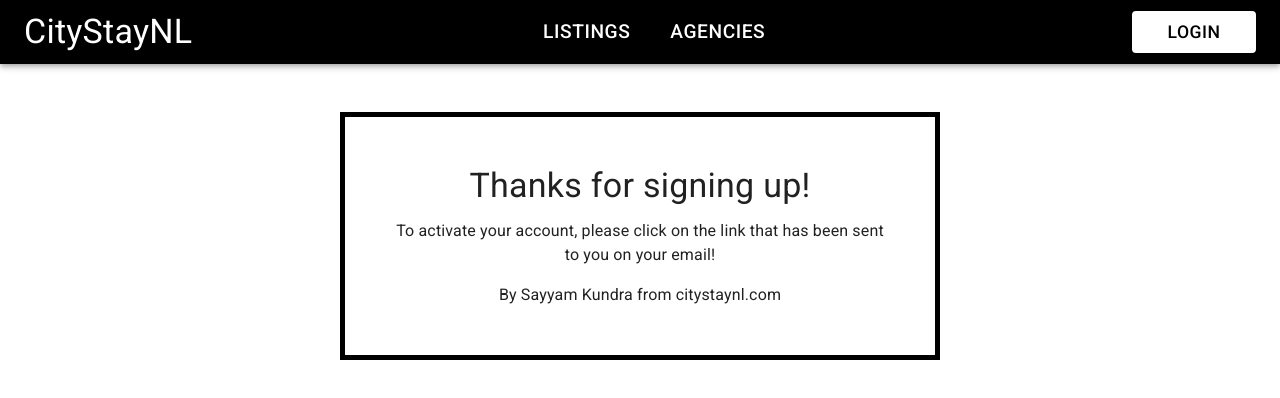
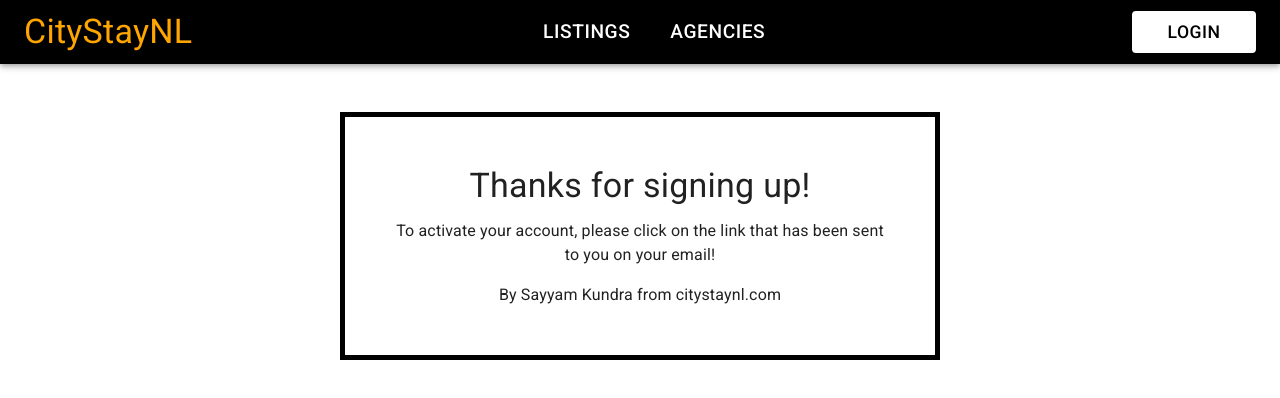
Before and after one commit to sayyam44/CityStay-Frontend, a React (Create React App) app: page /created in a window 1280 px wide. Shown: the top 398 px of the page. Built offline with nearby package versions, Linux system fonts and the light colour scheme.

Commit message:
frontend_updates

```diff
--- a/src/components/Header.js
+++ b/src/components/Header.js
@@ -105,11 +105,12 @@ function Header() {
                 {/* Logo */}
                 <Typography
                     variant="h4"
-                    sx={{ flexGrow: 1, cursor: "pointer" }}
+                    sx={{ flexGrow: 1, cursor: "pointer", color: "#FFA500" }}
                     onClick={() => navigate("/")}
                 >
-                    CityStayNL
+                    CityStay<span style={{ color: "#FFA500" }}>NL</span>
                 </Typography>
+
 
                 {/* Desktop Navigation */}
                 {!isMobile && (
--- a/src/components/ListingDetail.js
+++ b/src/components/ListingDetail.js
@@ -30,7 +30,7 @@ function ListingDetail() {
     //GlobalState--> Bringing data from parent component i.e. app.js
     const GlobalState = useContext(StateContext);
 
-    console.log(useParams());
+    // console.log(useParams());
     const params = useParams(); //useParams hook is used to get the
     //id of the particular agency from the url by using params.id
     const navigate = useNavigate();
@@ -115,14 +115,14 @@ function ListingDetail() {
             //here we are getting the id of the agency by params.id
             // using the useParams hook above
             `https://www.citystayinnl.com/api/listings/${params.id}/`);
-            console.log(response.data);
+            // console.log(response.data);
             //response.data holds all the data of the user who
             //is signed in and have clicked on add property button
             dispatch({
             type: 'catchListingInfo',
             listingObject: response.data});
             } catch(e){
-            console.log(e.response);
+            // console.log(e.response);
           }
         }
         GetListingInfo()
@@ -138,7 +138,7 @@ function ListingDetail() {
                 //here we are getting the id of the agency by params.id
                 // using the useParams hook above
                 `https://www.citystayinnl.com/api/profiles/${state.listingInfo.seller}/`);
-                console.log(response.data);
+                // console.log(response.data);
                 //response.data holds all the data of the user who
                 //is signed in and have clicked on add property button
                 dispatch({
@@ -150,7 +150,7 @@ function ListingDetail() {
                     type: 'loadingdone',
                 })
                 } catch(e){
-                console.log(e.response);
+                // console.log(e.response);
             }
             }
             GetProfileInfo()
@@ -202,13 +202,13 @@ function ListingDetail() {
                 //deleting the listing on the basis of the listings id
                 const response =
                 await Axios.delete(`https://www.citystayinnl.com/api/listings/${params.id}/delete/`);
-                console.log(response.data);
+                // console.log(response.data);
                 dispatch({type: 'openTheSnack'}); //this is to show the popup when user successfully uploads a listing
                 // navigate("/listings");
                 dispatch({type: 'disabledButton'});
             }catch(e){
                 dispatch({type: 'allowTheButton'});
-                console.log(e.response.data)
+                // console.log(e.response.data)
             }
         }
     }
@@ -256,8 +256,8 @@ function ListingDetail() {
             </Grid2>
         );
     }
-    console.log("GlobalState.userId:", GlobalState.userId, "Type:", typeof GlobalState.userId);
-    console.log("state.listingInfo.seller:", state.listingInfo.seller, "Type:", typeof state.listingInfo.seller);
+    // console.log("GlobalState.userId:", GlobalState.userId, "Type:", typeof GlobalState.userId);
+    // console.log("state.listingInfo.seller:", state.listingInfo.seller, "Type:", typeof state.listingInfo.seller);
 
     return (
     <div style={{ margin: "1rem" }}>
@@ -468,8 +468,7 @@ function ListingDetail() {
 
 
                     {/* Messaging Button (Visible to Logged-in Users Except Seller) */}
-                    {GlobalState.userId !== state.listingInfo.seller && GlobalState.userIsLogged ? (
-                    <Grid2
+                    {Number(GlobalState.userId) !== state.listingInfo.seller && GlobalState.userIsLogged ? (                     <Grid2
                         container
                         direction="column"
                         alignItems="center"
```
